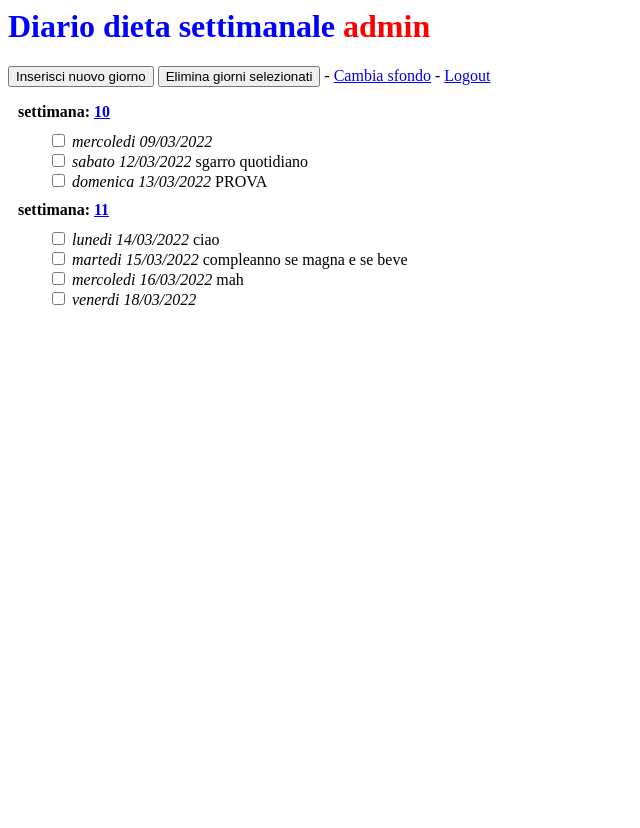
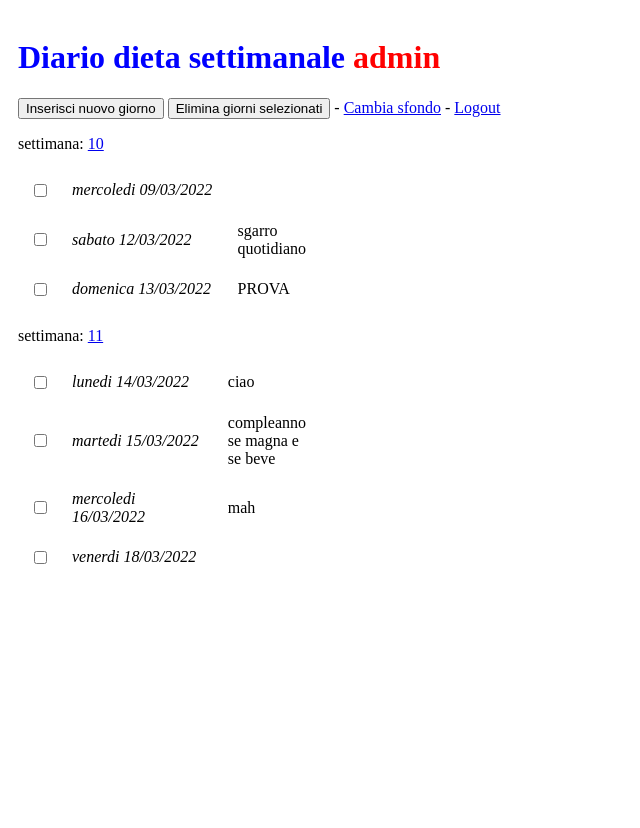
Before and after one commit to giuliofalco/e20, a Django app: page /diario/ in a window 1280 px wide. Shown: the whole page, without its empty margins (0-640 px from the left). Before the commit the page ends 305 px from the top, so only its background shows below. Run offline with Django 4.2, Linux system fonts and the light colour scheme; a user stored in the database is signed in; data comes from the database, SQL or seed files in the repository; data that the repository does not hold is empty; parts of the project's set-up code (start-up, migrations or seed data) failed here and were passed over; some libraries are stand-ins or nearby versions.

Commit message:
home page styling

```diff
--- a/diario/templates/diario/index.html
+++ b/diario/templates/diario/index.html
@@ -3,22 +3,25 @@
          {% load static %}
          <style>
 
-              {% if user.profiloutente.immagine_sfondo %}
+
                 body {
+                  width:100%; height:100%;
                   background-image: url("{{ user.profiloutente.immagine_sfondo.url }}");
-                 background-size: cover;
+                 /*background-size: cover;*/
+                  background-repeat: no-repeat;
                   background-position: center;
                 }
-              {% endif %}
+
 
                 /* body {background-image: url({% static 'diario/modello.jpg' %});
                  background-repeat: no-repeat;} */
 
              h1 {color: blue;}
              dt {font-weight: bold; margin: 10px;}
-             #scheda {display: none; margin-top: 15px;}
+             #scheda {display: none;  }
              td {padding: 10px;}
              #user {color: red;}
+             #container { padding: 10px; height: 100%; width: 100%}
          </style>
          <script>
                   function apri() {
@@ -42,13 +45,13 @@
     </head>
 
     <body>
+     <div id="container">
         <h1> Diario dieta settimanale <span id=user>{{ request.user.username }}</span> </h1>
         <input type="button" onclick="javascript:apri()" value="Inserisci nuovo giorno">
         <input type="button" value="Elimina giorni selezionati" onclick="javascript:elimina_giorni()">
         - <a href="{% url 'diario:cambia_sfondo' %}">Cambia sfondo</a> -
         <a href="{% url 'diario:logout_view' %}">Logout</a>
-
-             <div id=scheda>
+        <div id="scheda">
         <form method=post action = {% url 'diario:inserisci' %}>
             {% csrf_token %}
             <table>
@@ -61,25 +64,27 @@
             </table>
         </form>
         </div>
-
         <dl>
         <form id="form_elimina"  method="post" action="{% url 'diario:elimina_giorni' %}">
                 {% csrf_token %}
 
                 {% for elemento in lista_settimanale %}
-                  <dt>settimana: <a href="{% url 'diario:settimana' elemento.0 %}">{{elemento.0}} </a>
-                  </dt>
+                  <p>settimana: <a href="{% url 'diario:settimana' elemento.0 %}">{{elemento.0}} </a></p>
+                  <table style="width:300px;">
                   {% for giorno in elemento.1 %}
-                        <dd>
+                        <tr>
+                        <td style="width:5%">
                            <input type="checkbox" name="giorni_da_cancellare" value="{{giorno.id}}">
-                           <i>{{giorno.week_day}} </i>{{giorno.note}}
-                       </dd>
+                        <td style="width:60%"">  <i>{{giorno.week_day}}
+                        <td style="width:30%"> </i>{{giorno.note}}
+
+
                     {% endfor %}
+                  </table>
                 {% endfor %}
 
           <form>
-             </dl>
+        </div>
 
     </body>
-
 </html>
```
Lines whose indentation alone changed are shown as unchanged.
